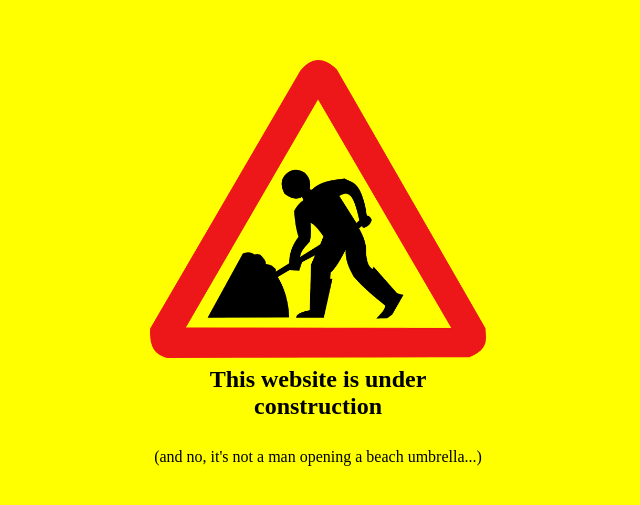
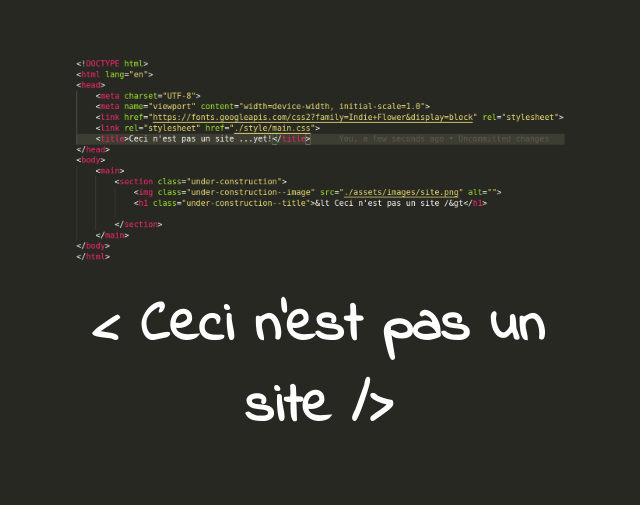
Before and after one commit to ilzio/ilzio.github.io, a plain HTML site: page index.html in a window 1280 px wide. Shown: the part 129-634 px from the top of the page, without its empty margins (322-962 px from the left). Drawn offline with Linux system fonts and the light colour scheme.

Commit message:
second commit

```diff
--- a/index.html
+++ b/index.html
@@ -3,15 +3,16 @@
 <head>
     <meta charset="UTF-8">
     <meta name="viewport" content="width=device-width, initial-scale=1.0">
+    <link href="https://fonts.googleapis.com/css2?family=Indie+Flower&display=block" rel="stylesheet">
     <link rel="stylesheet" href="./style/main.css">
-    <title>This is not a website... yet</title>
+    <title>Ceci n'est pas un site ...yet!</title>
 </head>
 <body>
     <main>
-        <section class="under-construction-section">
-            <img class="under-construction-section--image" src="./assets/images/signal-159718_1280.png" alt="">
-            <h1 class="under-construction-section--title">This website is under construction</h1>
-            <p class="under-construction-section--subtitle">(and no, it's not a man opening a beach umbrella...) </p>
+        <section class="under-construction">
+            <img class="under-construction--image" src="./assets/images/site.png" alt="">
+            <h1 class="under-construction--title">&lt Ceci n'est pas un site /&gt</h1>
+
         </section>
     </main>
 </body>
--- a/style/main.css
+++ b/style/main.css
@@ -1,5 +1,9 @@
 * {
     box-sizing: border-box;
+}
+
+html {
+    font-size: 14px;
 }
 
 body {
@@ -12,14 +16,12 @@ main {
     display: flex;
     align-items: center;
     justify-content: center;
-    background-color: yellow;
-
+    background-color: #272822;
 }
 
-.under-construction-section{
+.under-construction {
     width: 100%;
-    max-width: 50vh;
-    max-height: 50vh;
+    width: 75vh;
     display: flex;
     justify-content: center;
     align-items: center;
@@ -27,12 +29,26 @@ main {
     padding: 32px;
 }
 
-.under-construction-section--image{
+.under-construction--image {
     height: auto;
     width: 100%;
 }
 
-.under-construction-section--title, .under-construction-section--subtitle{
+.under-construction--title {
     text-align: center;
     margin-top: 8px;
+    font-family: "Indie Flower", cursive, "Helvetica";
+    font-size: 4em;
+    color: white;
 }
+
+@media screen and (max-width: 768px){
+.under-construction--title {
+    font-size: 3em;
+}
+@media screen and (max-width: 576px){
+.under-construction--title {
+    font-size: 2em;
+}
+
+}
```
Also changed, not shown: assets/images/site.png (added).
